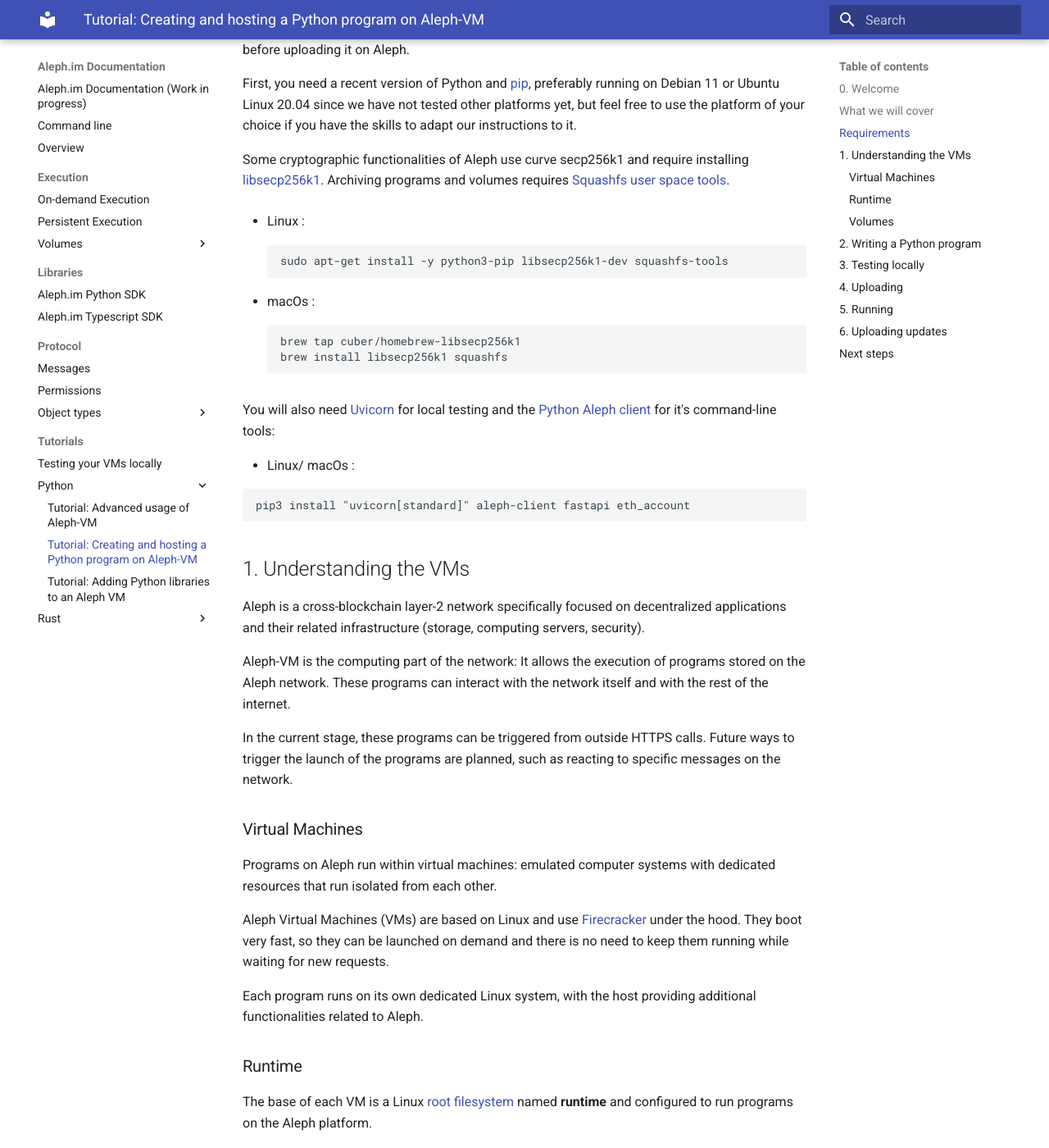
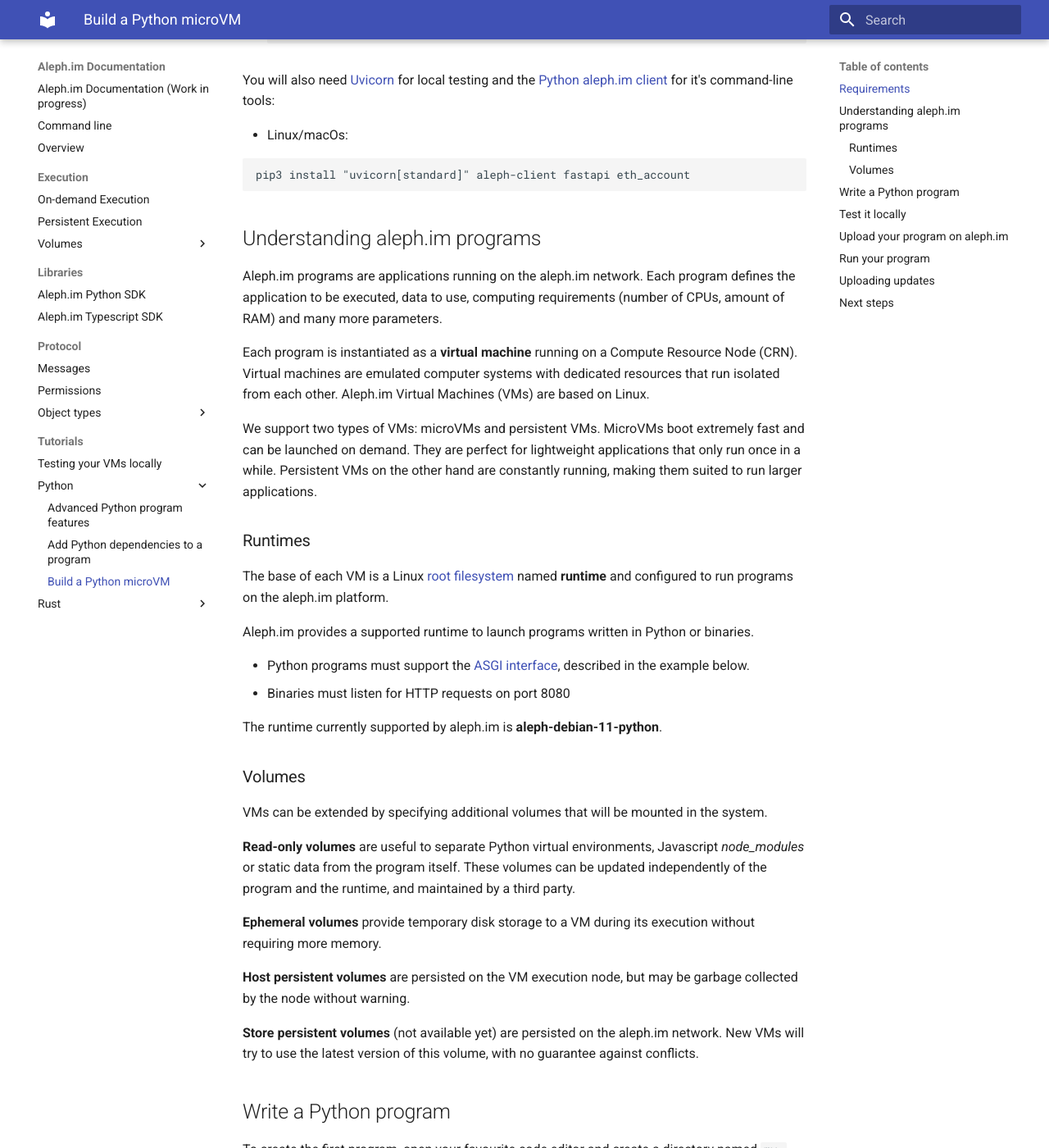
Before and after one commit to aleph-im/aleph-docs, an MkDocs documentation site: the page built from docs/tutorials/python/getting_started.md, in a window 1280 px wide and 1400 px high, scrolled down 877 px. Shown: the whole window at 82% size. Built offline with MkDocs 1.6.1 and Material for MkDocs 9.7.7, drawn with Linux system fonts in a browser that asks for light colours; some of the changed text lies outside the part shown.

Commit message:
Feature: improve the Python/Rust tutorials (#13)

````diff
--- a/docs/tutorials/python/getting_started.md
+++ b/docs/tutorials/python/getting_started.md
@@ -1,104 +1,83 @@
-# Tutorial: Creating and hosting a Python program on Aleph-VM
+# Build a Python microVM
 
-This is the tutorial for Creating and hosting a program on Aleph-VM, which has been developed and maintained by [Aleph.im](https://www.aleph.im).
+This tutorial will guide you through the steps of building a Python microVM to run on the aleph.im network.
+We will build a simple HTTP server and add features as we go.
 
-## 0. Welcome
+> ℹ This tutorial uses the aleph.im command line interface.
 
-Hi, welcome to _Creating and hosting a program on Aleph-VM_. In this tutorial we will take you
-through the fundamentals of running programs on the [Aleph.im](https://aleph.im/) Virtual Machines.
-After the tutorial you should have a rough mental picture of how the virtual machines work and
-some good pointers for getting further with running programs of your own.
+## Requirements
 
 We expect you to know a little Python and have some experience with Python web frameworks such as
 [FastAPI](https://fastapi.tiangolo.com/) or Flask.
 The first chapters of the [FastAPI Tutorial](https://fastapi.tiangolo.com/tutorial/) should cover
 enough to get started.
 
-## What we will cover
-
-First we will see how to run the first example from FastAPI's tutorial on Aleph.im, how to
-access it and how to update it.
-
-Then we will extend the program to add some Aleph specific functionalities.
-
-## Requirements
-
 To complete this tutorial, you will use the `aleph` command from
 [aleph-client](https://github.com/aleph-im/aleph-client), the `fastapi` framework to create a
 simple API and the `uvicorn` server to test your program on your desktop before uploading it on
-Aleph.
+aleph.im.
 
 First, you need a recent version of Python and [pip](https://pip.pypa.io/en/stable/),
-preferably running on Debian 11 or Ubuntu Linux 20.04 since we have not tested other platforms yet,
-but feel free to use the platform of your choice if you have the skills to adapt our instructions to it.
+preferably running on Debian 11 or Ubuntu 20.04.
 
-Some cryptographic functionalities of Aleph use curve secp256k1 and require installing [libsecp256k1](https://github.com/bitcoin-core/secp256k1).
+Some cryptographic functionalities of aleph.im use curve secp256k1 and require installing [libsecp256k1](https://github.com/bitcoin-core/secp256k1).
 Archiving programs and volumes requires
 [Squashfs user space tools](https://github.com/plougher/squashfs-tools).
 
-- Linux :
+- Linux:
 ```
-sudo apt-get install -y python3-pip libsecp256k1-dev squashfs-tools
+sudo apt-get install -y python-pip libsecp256k1-dev squashfs-tools
 ```
 
-- macOs :
+- macOs:
 ```
 brew tap cuber/homebrew-libsecp256k1
 brew install libsecp256k1 squashfs
 ```
 
 You will also need [Uvicorn](https://www.uvicorn.org/) for local testing
-and the [Python Aleph client](https://github.com/aleph-im/aleph-client) for it's command-line tools:
+and the [Python aleph.im client](https://github.com/aleph-im/aleph-client) for it's command-line tools:
 
-- Linux/ macOs :
+- Linux/macOs:
 
 ```
 pip3 install "uvicorn[standard]" aleph-client fastapi eth_account
 ```
 
-## 1. Understanding the VMs
+## Understanding aleph.im programs
 
-Aleph is a cross-blockchain layer-2 network specifically focused on decentralized applications and
-their related infrastructure (storage, computing servers, security).
+Aleph.im programs are applications running on the aleph.im network.
+Each program defines the application to be executed, data to use, computing requirements
+(number of CPUs, amount of RAM) and many more parameters.
 
-Aleph-VM is the computing part of the network: It allows the execution of programs stored on the
-Aleph network. These programs can interact with the network itself and with the rest of the internet.
+Each program is instantiated as a __virtual machine__ running on a Compute Resource Node (CRN).
+Virtual machines are emulated computer systems with dedicated resources that run isolated from each other.
+Aleph.im Virtual Machines (VMs) are based on Linux.
 
-In the current stage, these programs can be triggered from outside HTTPS calls. Future ways to
-trigger the launch of the programs are planned, such as reacting to specific messages on the
-network.
+We support two types of VMs: microVMs and persistent VMs.
+MicroVMs boot extremely fast and can be launched on demand. They are perfect for lightweight applications
+that only run once in a while.
+Persistent VMs on the other hand are constantly running, making them suited to run larger applications.
 
-### Virtual Machines
-
-Programs on Aleph run within virtual machines: emulated computer systems with dedicated
-resources that run isolated from each other.
-
-Aleph Virtual Machines (VMs) are based on Linux and
-use [Firecracker](https://firecracker-microvm.github.io/) under the hood. They boot very fast,
-so they can be launched on demand and there is no need to keep them running while waiting for new
-requests.
-
-Each program runs on its own dedicated Linux system, with the host providing additional
-functionalities related to Aleph.
-
-### Runtime
+### Runtimes
 
 The base of each VM is a Linux
 [root filesystem](https://en.wikipedia.org/wiki/Root_directory) named __runtime__ and configured
-to run programs on the Aleph platform.
+to run programs on the aleph.im platform.
 
-Aleph provides a supported runtime to launch programs written in Python or binaries.
-* Python programs must support the [ASGI interface](https://asgi.readthedocs.io/en/latest/), described in the example below.
-* Binaries must listen for HTTP requests on port 8080
+Aleph.im provides a supported runtime to launch programs written in Python or binaries.
 
-The runtime currently supported by Aleph is __aleph-debian-11-python__.
+- Python programs must support the [ASGI interface](https://asgi.readthedocs.io/en/latest/), described in the example below.
+- Binaries must listen for HTTP requests on port 8080
+
+The runtime currently supported by aleph.im is __aleph-debian-11-python__.
 
 ### Volumes
 
 VMs can be extended by specifying additional volumes that will be mounted in the system.
 
 **Read-only volumes** are useful to separate Python virtual environments, Javascript _node_modules_
-or static data from the program itself. These volumes can be updated independently from the
+or static data from the program itself. These volumes can be updated independently of the
 program and the runtime, and maintained by a third party.
 
 **Ephemeral volumes** provide temporary disk storage to a VM during its execution without requiring
@@ -107,10 +86,10 @@
 **Host persistent volumes** are persisted on the VM execution node, but may be garbage collected
 by the node without warning.
 
-**Store persistent volumes** (not available yet) are persisted on the Aleph network. New VMs will try to use the latest
-version of this volume, with no guarantee against conflicts.
+**Store persistent volumes** (not available yet) are persisted on the aleph.im network.
+New VMs will try to use the latest version of this volume, with no guarantee against conflicts.
 
-## 2. Writing a Python program
+## Write a Python program
 
 To create the first program, open your favourite code editor and create a directory named
 `my-program`, containing a file named `main.py`.
@@ -138,11 +117,11 @@
 This code comes from the [FastAPI tutorial](https://fastapi.tiangolo.com/tutorial/first-steps/).
 Have a look at it for a better understanding of what it does and how it works.
 
-## 3. Testing locally
+## Test it locally
 
-Before uploading your program on Aleph, it is best to first test it locally.
+Before uploading your program on aleph.im, let's test it on your machine.
 
-Aleph uses the standard [ASGI interface](https://asgi.readthedocs.io/en/latest/introduction.html) to
+Aleph.im uses the standard [ASGI interface](https://asgi.readthedocs.io/en/latest/introduction.html) to
 interface with programs written in Python. ASGI interfaces with many Python frameworks, including
 FastAPI but also [Django](https://www.djangoproject.com/)
 or [Quart](https://github.com/pgjones/quart).
@@ -153,7 +132,7 @@
 uvicorn main:app --reload
 ```
 
-If you are on Mac OS test your program locally by starting to run
+If you are on macOS you can use vagrant to emulate a Linux system:
 ```shell
 vagrant ssh
 ```
@@ -161,11 +140,11 @@
 Then go to your working repository and launch:
 
 ```shell
-python3 -m uvicorn main:app --reload --host=0.0.0.0
+python -m uvicorn main:app --reload --host=0.0.0.0
 ```
 
-Then open http://127.0.0.1:8000 . The `--reload` option will automatically reload your app
-when the code changes.
+Then open `http://127.0.0.1:8000`.
+The `--reload` option will automatically reload your app when the code changes.
 
 > ℹ️ If you are running this on a different system than your desktop, specify the IP address of
 > that system using `uvicorn main:app --reload --host 1.2.3.4`, where `1.2.3.4` is the IP address
@@ -173,9 +152,9 @@
 > Then open your browser on http://1.2.3.4:8000 instead.
 
 > ℹ Installing uvicorn should add the `uvicorn` command to your shell. If it does not, use
-> `python3 -m uvicorn` to run it.
+> `python -m uvicorn` to run it.
 
-## 4. Uploading
+## Upload your program on aleph.im
 
 After installing [aleph-client](https://github.com/aleph-im/aleph-client), you should have access to the `aleph` command:
 
@@ -183,7 +162,12 @@
 aleph --help
 ```
 
-Upload your program:
+Let's upload our program.
+The `aleph program CODE_DIR ENTRYPOINT` command will package the `CODE_DIR` code directory and configure the program
+to run the `ENTRYPOINT` command.
+For Python programs, `ENTRYPOINT` can be the module path to an ASGI application.
+
+This command will upload our Python code and configure `main:app` as the ASGI application.
 
 ```shell
 aleph program ./my-program main:app
@@ -213,24 +197,33 @@
 You may get the warning `Message failed to publish on IPFS and/or P2P`.
 This is common and usually not an issue.
 
-> ℹ The second URL uses a hostname dedicated to your VM. Aleph identifiers are too long to work
+> ℹ The second URL uses a hostname dedicated to your VM. Aleph.im identifiers are too long to work
 > for URL subdomains, so a base32 encoded version of the identifier is used instead.
 
 > ℹ You can make your own domain point to the VM. See the [advanced](./advanced.md) section.
 
-## 5. Running
+## Run your program
 
 You can now run your program by opening one of the URLs above. Each URL is unique for one program.
 
 https://aleph.sh/vm/1d3842fc4257c0fd4f9c7d5c55bba16264de8d44f47265a14f8f6eb4d542dda2
 
-## 6. Uploading updates
+This will automatically start your program inside a VM on the aleph.im Compute Resource Node behind
+the `aleph.sh` domain name and serve your request.
 
-`"Hello World"` is a nice message, but wouldn't it be nice to have something more friendly, such
+An important thing to notice is that we did not install any specific dependency for our program,
+despite relying on FastAPI.
+This is because the official aleph.im runtime is already pre-configured with several typical Python packages.
+Of course, you can customize your program to add your own requirements.
+Refer to [Adding Python dependencies to a program](./dependency_volume.md) for more information.
+
+## Uploading updates
+
+`"Hello World"` is a fine message, but wouldn't it be nice to have something more friendly, such
 as `"Hello Friend"` ? Update the program with the message of your choice.
 
-You could upload the new version as a new program, but this would break the URL above and you
-would have to give the updated URL to all your friends. While Aleph messages cannot be edited,
+You could upload the new version as a new program, but this would break the URL above, and you
+would have to give the updated URL to all your friends. While aleph.im messages cannot be edited,
 there is a solution to this issue: you can publish _amend_ messages that reference the original
 message to add some changes to it.
 
@@ -241,16 +234,16 @@
 aleph update $HASH ./my-program
 ```
 
-Note that _amend_ messages must be sent from the same Aleph address as the original
-program to work, else they will be ignored.
+Note that _amend_ messages must be sent from the same aleph.im address as the original
+program to work, otherwise they will be ignored.
 
-| ℹ️ Backup your private key, else you may lose the ability to update a program
+> ℹ️ Back up your private key, else you may lose the ability to update a program.
 
 ## Next steps
 
-Check out the [requirements](./requirements.md) page to add additional Python packages to your
+Check out the [dependency volume](./dependency_volume.md) page to add additional Python packages to your
 program from the Python Package Index ([PyPI](https://www.pypi.org)).
 
-Check out the [Writing a non-Python program](../rust/rust_microvm.md) page to run a program written in another language than Python.
+Check out [Building a Rust microVM](../rust/rust_microvm.md) to run a program written in another language than Python.
 
-Check out the [Advanced usage](./advanced.md) page for more options and capabilities.
+Check out [Advanced Python program features](./advanced.md) for more options and capabilities.
````
Also changed, not shown: docs/tutorials/python/advanced.md (+15 -15 lines), docs/tutorials/python/dependency_volume.md (added, +144 -0 lines), docs/tutorials/python/requirements.md (deleted, +0 -112 lines), docs/tutorials/rust/rust_microvm.md (+28 -21 lines), docs/tutorials/testing_microvms.md (+3 -3 lines), 2 other files.
